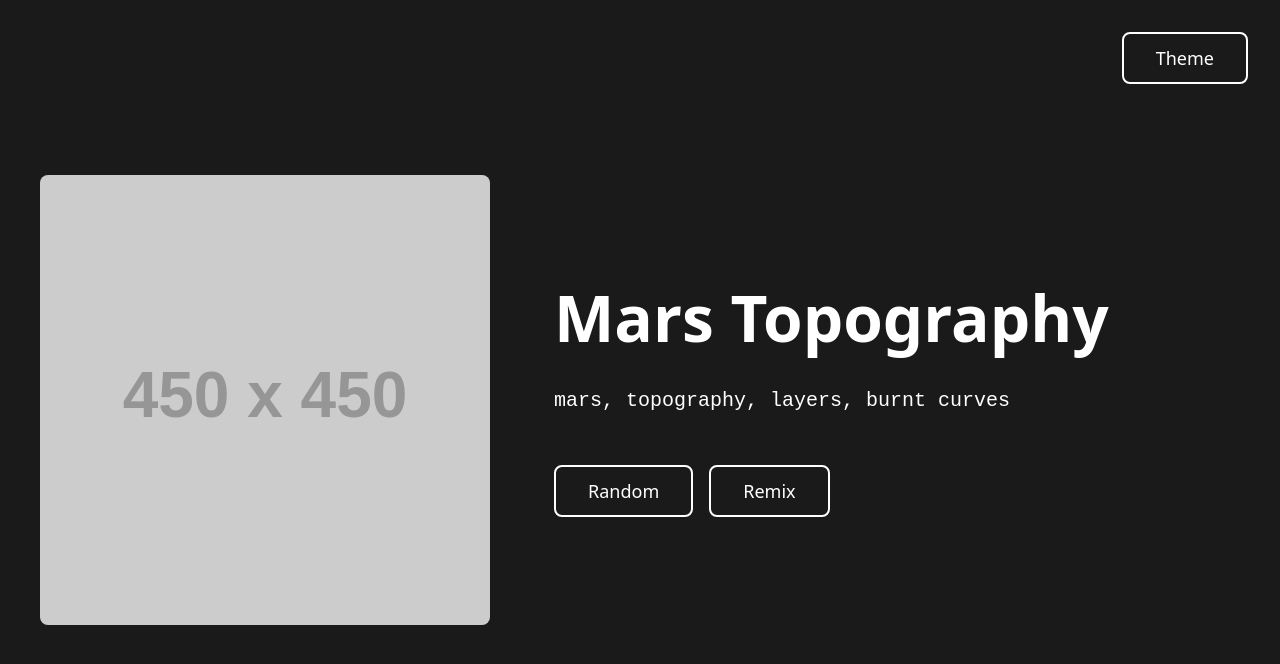
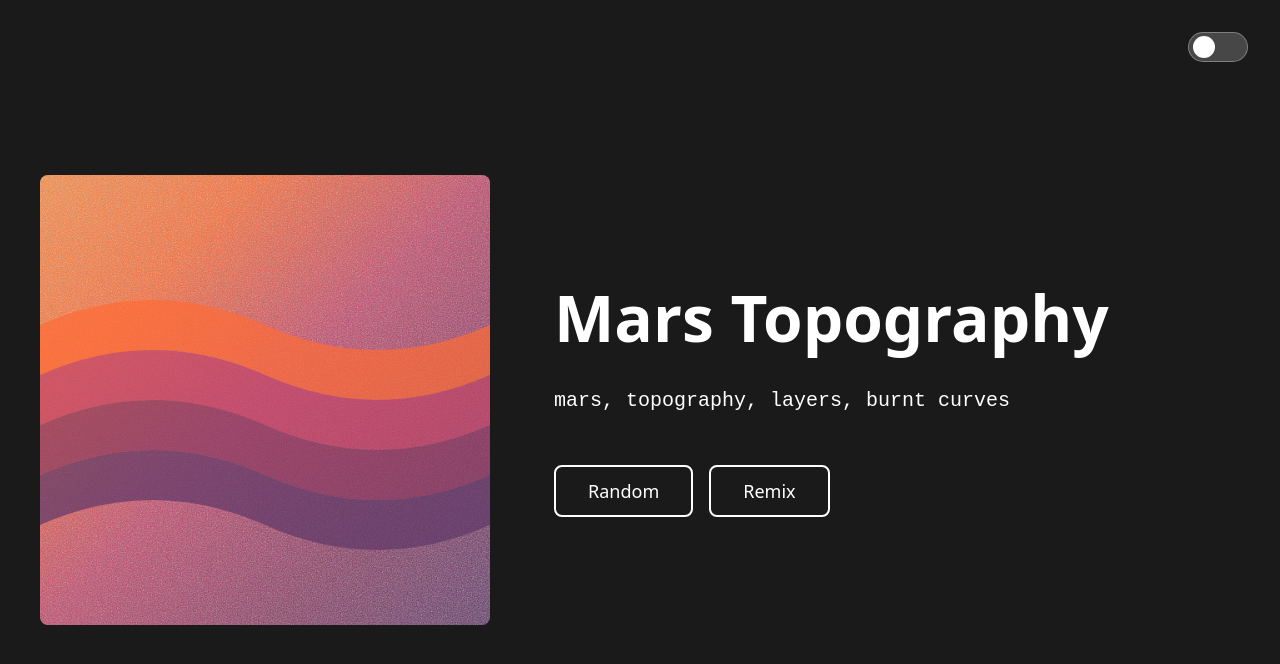
Before and after one commit to mitchdenny/derivative, a React (Vite) app in the folder src/client/: page / in a window 1280 px wide. Shown: the top 664 px of the page. Built offline with nearby package versions, Linux system fonts and the light colour scheme.

Commit message:
Convert theme toggle to subtle slider and add artwork placeholder
Co-authored-by: mitchdenny <513398+mitchdenny@users.noreply.github.com>

```diff
--- a/src/client/src/App.css
+++ b/src/client/src/App.css
@@ -30,11 +30,13 @@
 @media (max-width: 768px) {
   .app {
     padding: 1rem;
+    padding-top: 4rem;
   }
 
   .content {
     flex-direction: column;
     gap: 2rem;
+    margin-top: 1rem;
   }
 
   .info-section {
--- a/src/client/src/components/Artwork.tsx
+++ b/src/client/src/components/Artwork.tsx
@@ -6,7 +6,7 @@ interface ArtworkProps {
 }
 
 const Artwork: React.FC<ArtworkProps> = ({
-  imageUrl = 'https://via.placeholder.com/450x450/ff6b35/ffffff?text=Artwork',
+  imageUrl = '/mars-topography.svg',
   alt = 'Generated Artwork'
 }) => {
   return (
--- a/src/client/src/components/ThemeSelector.css
+++ b/src/client/src/components/ThemeSelector.css
@@ -2,21 +2,63 @@
   position: absolute;
   top: 2rem;
   right: 2rem;
+  z-index: 10;
 }
 
-.theme-button {
-  padding: 0.75rem 2rem;
-  font-size: 1.125rem;
-  font-weight: 500;
-  border-radius: 8px;
-  border: 2px solid var(--button-border);
-  background-color: transparent;
-  color: var(--text-color);
+.theme-toggle {
+  position: relative;
+  display: inline-block;
+  width: 60px;
+  height: 30px;
   cursor: pointer;
+}
+
+.theme-toggle input {
+  opacity: 0;
+  width: 0;
+  height: 0;
+}
+
+.theme-slider {
+  position: absolute;
+  top: 0;
+  left: 0;
+  right: 0;
+  bottom: 0;
+  background-color: rgba(255, 255, 255, 0.2);
+  border: 1px solid rgba(255, 255, 255, 0.3);
+  border-radius: 30px;
   transition: all 0.3s ease;
 }
 
-.theme-button:hover {
-  border-color: var(--button-border-hover);
-  background-color: var(--button-bg-hover);
+.theme-slider:before {
+  position: absolute;
+  content: "";
+  height: 22px;
+  width: 22px;
+  left: 4px;
+  bottom: 3px;
+  background-color: var(--text-color);
+  border-radius: 50%;
+  transition: all 0.3s ease;
 }
+
+.theme-toggle input:checked + .theme-slider {
+  background-color: rgba(255, 255, 255, 0.3);
+}
+
+.theme-toggle input:checked + .theme-slider:before {
+  transform: translateX(30px);
+}
+
+.theme-slider:hover {
+  background-color: rgba(255, 255, 255, 0.3);
+  border-color: rgba(255, 255, 255, 0.5);
+}
+
+@media (max-width: 768px) {
+  .theme-selector {
+    top: 1rem;
+    right: 1rem;
+  }
+}
--- a/src/client/src/components/ThemeSelector.tsx
+++ b/src/client/src/components/ThemeSelector.tsx
@@ -16,9 +16,15 @@ const ThemeSelector: React.FC<ThemeSelectorProps> = ({
 
   return (
     <div className="theme-selector">
-      <button className="theme-button" onClick={handleToggle}>
-        Theme
-      </button>
+      <label className="theme-toggle">
+        <input
+          type="checkbox"
+          checked={theme === 'light'}
+          onChange={handleToggle}
+          aria-label="Toggle theme"
+        />
+        <span className="theme-slider"></span>
+      </label>
     </div>
   );
 };
```
Also changed, not shown: src/client/public/mars-topography.svg (added).
